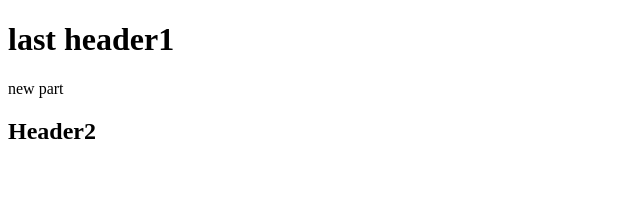
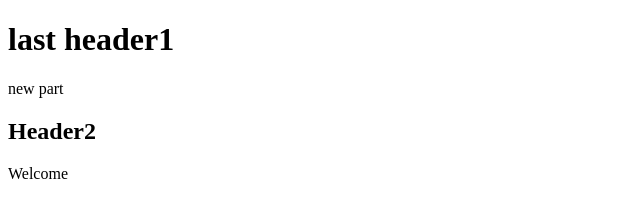
Before and after one commit to dankudyba/learning-git, a plain HTML site: page index.html in a window 1280 px wide. Shown: the full height of the page, 0-640 px from the left. Drawn offline with nearby package versions, Linux system fonts and the light colour scheme; files that its build step writes are made by us from their sources.

Commit message:
Add header

```diff
--- a/index.html
+++ b/index.html
@@ -9,5 +9,6 @@
 	<h1>last header1</h1>
 	<p>new part</p>
 	<h2>Header2</h2>
+	<header>Welcome</header>
 </body>
 </html>
```
